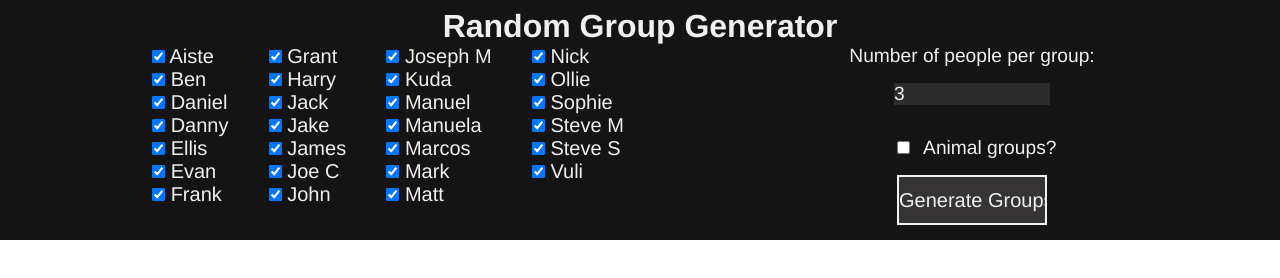
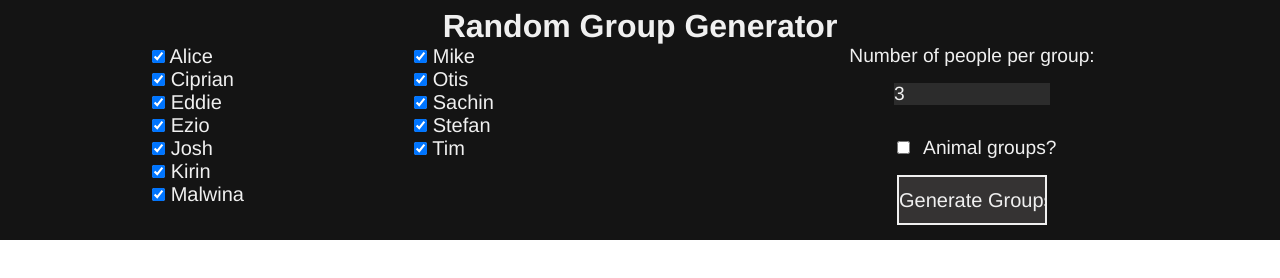
Before and after one commit to mbickell/random-group-generator, a website with bundled scripts: page index.html in a window 1280 px wide. Built offline with nearby package versions, Linux system fonts and the light colour scheme.

Commit message:
updated nologists for everest

```diff
--- a/index.html
+++ b/index.html
@@ -28,12 +28,6 @@
     </header>
 
     <main></main>
-
-    <script
-      src="https://code.jquery.com/jquery-3.4.1.min.js"
-      integrity="sha256-CSXorXvZcTkaix6Yvo6HppcZGetbYMGWSFlBw8HfCJo="
-      crossorigin="anonymous"
-    ></script>
     <script type="module" src="main.js"></script>
   </body>
 </html>
--- a/static/data/nologsists.js
+++ b/static/data/nologsists.js
@@ -1,31 +1,16 @@
 export const allNologists = [
-  "Aiste",
-  "Ben",
-  "Daniel",
-  "Danny",
-  "Ellis",
-  "Evan",
-  "Frank",
-  "Grant",
-  "Harry",
-  "Jack",
-  "Jake",
-  "James",
-  "Joe C",
-  "John",
-  "Joseph M",
-  "Kuda",
-  "Manuel",
-  "Manuela",
-  "Marcos",
-  "Mark",
-  "Matt",
-  "Nick",
-  "Ollie",
-  "Sophie",
-  "Steve M",
-  "Steve S",
-  "Vuli"
+  "Alice",
+  "Ciprian",
+  "Eddie",
+  "Ezio",
+  "Josh",
+  "Kirin",
+  "Malwina",
+  "Mike",
+  "Otis",
+  "Sachin",
+  "Stefan",
+  "Tim"
 ];
 
 export const wolffish = ["Aiste", "Ben", "Daniel", "Danny", "Ellis", "Evan", "Frank", "Grant", "Harry"];
```
